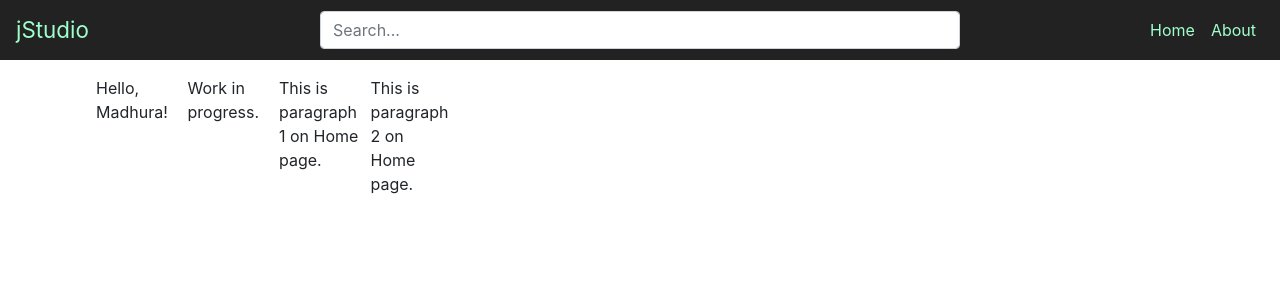
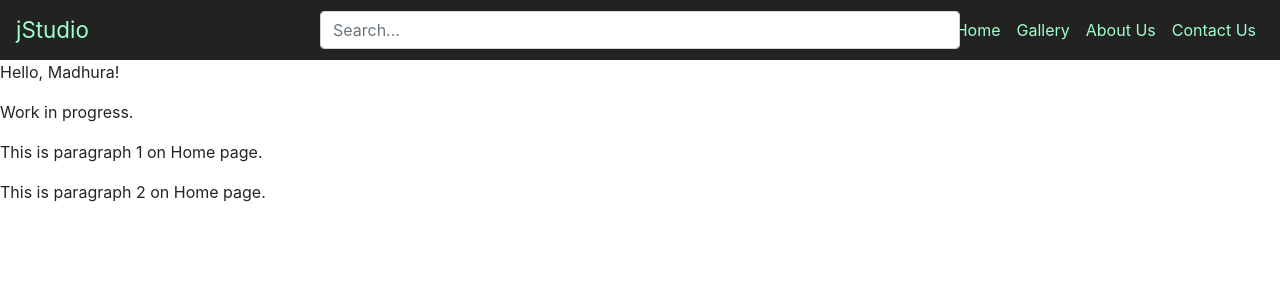
Before and after one commit to deshpandem10/jStudio-project, a React (Create React App) app in the folder code_files/: page / in a window 1280 px wide. Shown: the top 300 px of the page. Built offline with nearby package versions, Linux system fonts and the light colour scheme.

Commit message:
HomePage.css will hold all the css required for Home page. Images folder will hold all the images used henceforth.

```diff
--- /dev/null
+++ b/code_files/src/Components/HomePage/HomePage.css
@@ -0,0 +1,3 @@
+.homeBackground {
+    background-image: none;
+}
--- a/code_files/src/Components/HomePage/HomePage.js
+++ b/code_files/src/Components/HomePage/HomePage.js
@@ -1,5 +1,6 @@
 import React, { Component } from 'react';
 import styled from 'styled-components';
+import './HomePage.css';
 
 const GridWrapper = styled.div`
     display: grid;
@@ -11,11 +12,11 @@ const GridWrapper = styled.div`
     grid-auto-rows: minmax(25px, auto);
 `;
 
-export const Home = (props) => (
-    <GridWrapper>
+export const Home = () => (
+    <div className="homeBackground">
         <p>Hello, Madhura!</p>
         <p>Work in progress.</p>
         <p>This is paragraph 1 on Home page.</p>
         <p>This is paragraph 2 on Home page.</p>
-    </GridWrapper>
+    </div>
 )
--- a/code_files/src/Components/Navigation/Navigation.js
+++ b/code_files/src/Components/Navigation/Navigation.js
@@ -25,19 +25,27 @@ const navigationBar = () => (
         <Navbar expand="lg">
             <Navbar.Brand href="/">jStudio</Navbar.Brand>
             <Navbar.Toggle aria-controls="basic-navbar-nav"/>
-            <Form className="form-center">
-                <FormControl type="text" placeholder="Search..." className="" />
-            </Form>
+
             <Navbar.Collapse id="basic-navbar-nav">
                 <Nav className="ml-auto">
                     <Nav.Item>
                         <Nav.Link href="/">Home</Nav.Link>
                     </Nav.Item>
                     <Nav.Item>
-                        <Nav.Link href="/about">About</Nav.Link>
+                        <Nav.Link href="#">Gallery</Nav.Link>
+                    </Nav.Item>
+                    <Nav.Item>
+                        <Nav.Link href="/about">About Us</Nav.Link>
+                    </Nav.Item>
+                    <Nav.Item>
+                        <Nav.Link href="#">Contact Us</Nav.Link>
                     </Nav.Item>
                 </Nav>
             </Navbar.Collapse>
+
+            <Form className="form-center">
+                <FormControl type="text" placeholder="Search..." className="" />
+            </Form>
         </Navbar>
     </Styles>
 )
```
Also changed, not shown: code_files/src/Images/home-background.jpg (added).
